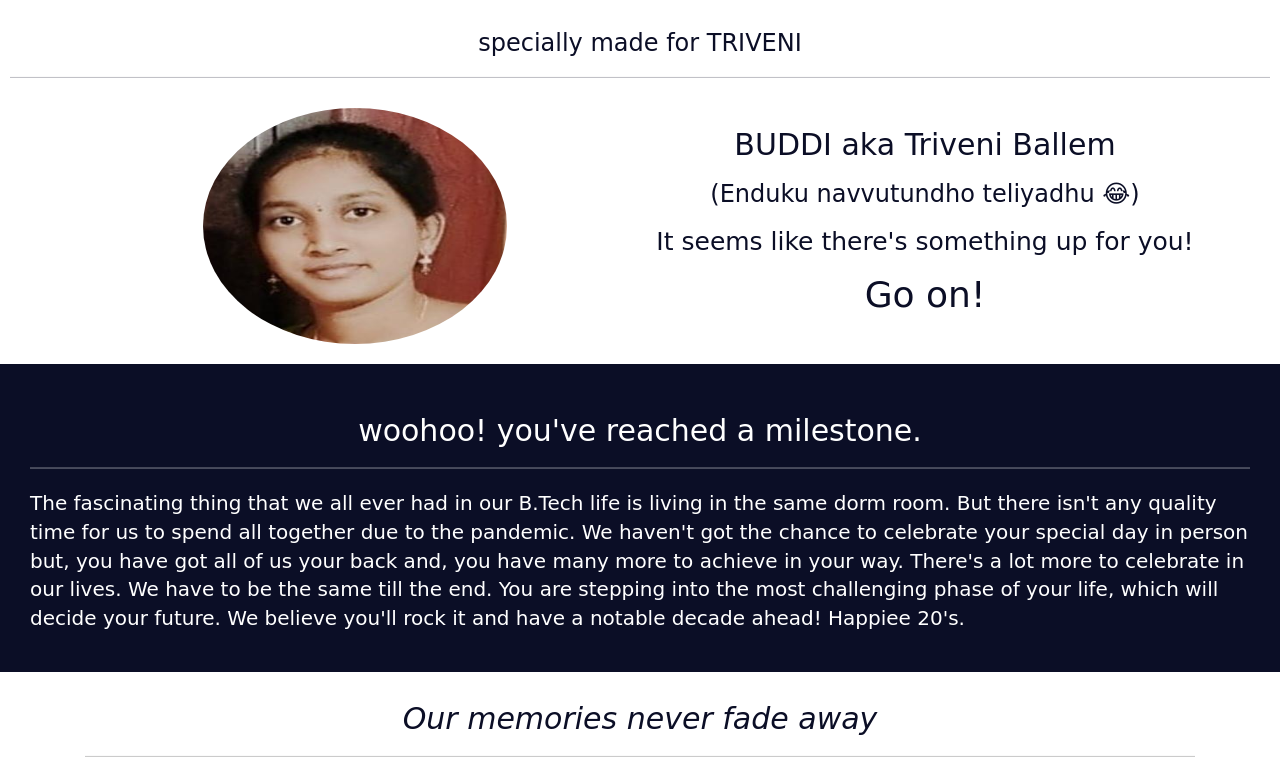
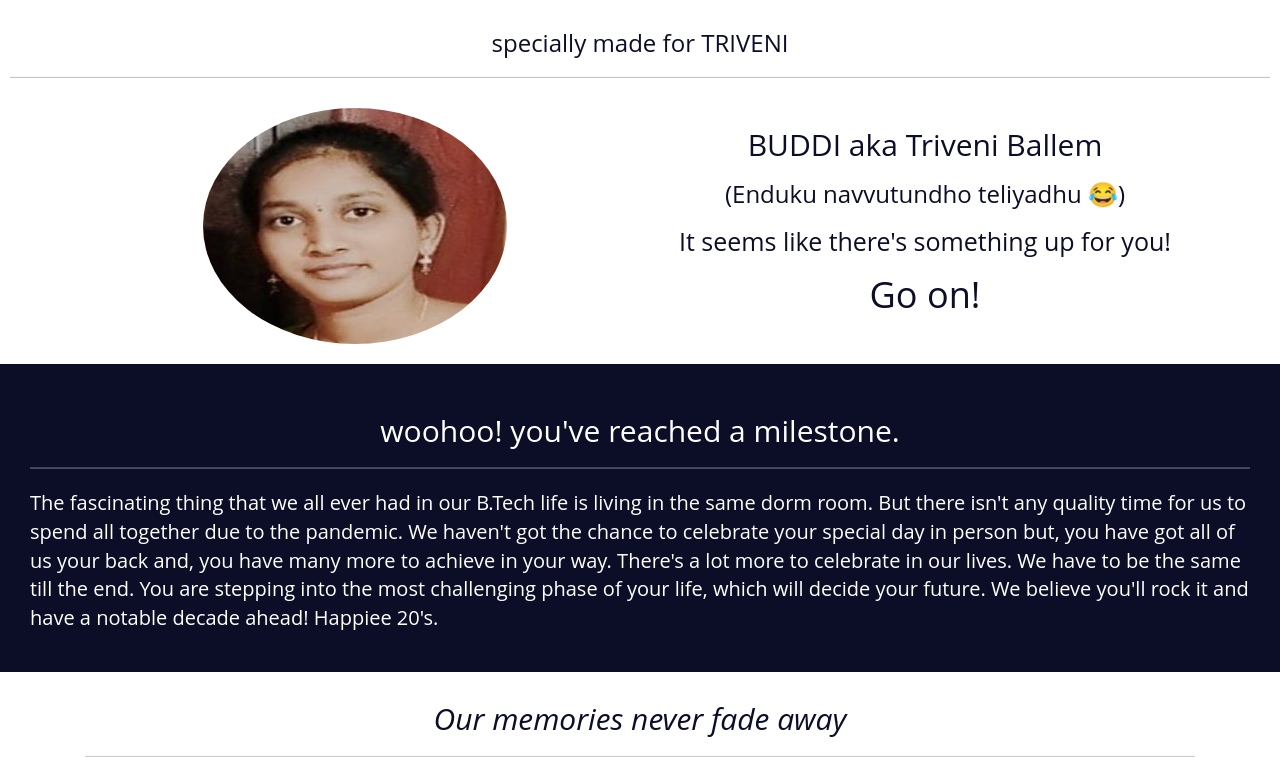
Before and after one commit to darshithachinta/firstwebsite, a plain HTML site: page index.html in a window 1280 px wide. Shown: the top 773 px of the page. Drawn offline with nearby package versions, Linux system fonts and the light colour scheme.

Commit message:
Update style.css

```diff
--- a/style.css
+++ b/style.css
@@ -12,14 +12,14 @@
 .entry-message{
   display: flex;
   justify-content: center;
-  font-family: 'Pacifico', cursive;
+  font-family: 'Open Sans', sans-serif;
   color: #0B0E26;
 }
 
 .detailation{
   display: flex;
   justify-content: center;
-  font-family: 'Pacifico', cursive;
+  font-family: 'Open Sans', sans-serif;
   color: #0B0E26;
   font-size: 2.5rem;
 }
@@ -27,21 +27,21 @@
 .go-through{
   display: flex;
   justify-content: center;
-  font-family: 'Pacifico', cursive;
+  font-family: 'Open Sans', sans-serif;
   color: #0B0E26;
 }
 
 .introduction{
   display: flex;
   justify-content: center;
-  font-family: 'Pacifico', cursive;
+  font-family: 'Open Sans', sans-serif;
   color: #0B0E26;
 }
 
 .specialization{
   display: flex;
   justify-content: center;
-  font-family: 'Pacifico', cursive;
+  font-family: 'Open Sans', sans-serif;
   color: #0B0E26;
 }
 
@@ -54,7 +54,7 @@
 .message{
   background-color: #0B0E26;
   color: #fff;
-  font-family: 'Pacifico', cursive;
+  font-family: 'Open Sans', sans-serif;
   padding: 30px;
 }
 
@@ -75,7 +75,7 @@
 }
 
 .heading{
-  font-family: 'Pacifico', cursive;
+  font-family: 'Open Sans', sans-serif;
   display: flex;
   justify-content: center;
   font-size: 3rem;
```
